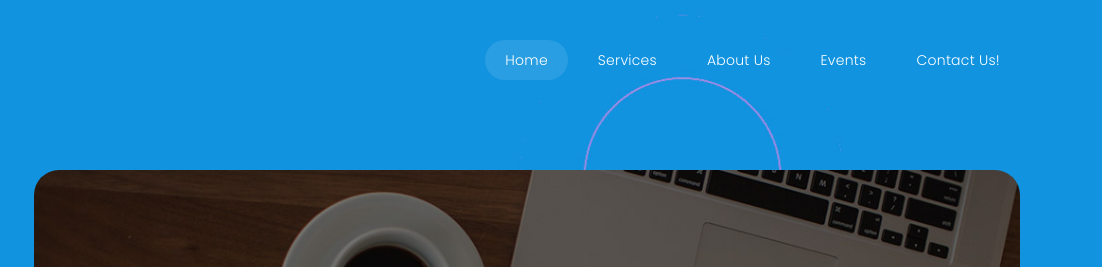
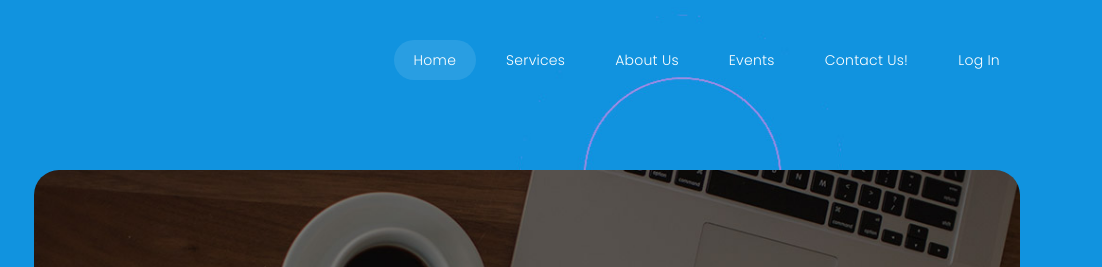
Before and after one commit to LeoMarketingHK/SkyMedia, a plain HTML site: page index.html in a window 1280 px wide. Shown: the top 267 px of the page, 178-1280 px from the left. Drawn offline with nearby package versions, Linux system fonts and the light colour scheme.

Commit message:
Update index.html
add log in

```diff
--- a/index.html
+++ b/index.html
@@ -63,6 +63,12 @@
                                 </li>
                                 <li class="scroll-to-section">
                                     <a href="#contact">Contact Us!</a>
+                                </li>
+                                <li>
+                                    <a
+                                        href="https://backend.skymedia-marketing.com/"
+                                        >Log in</a
+                                    >
                                 </li>
                             </ul>
                             <a class="menu-trigger">
```
